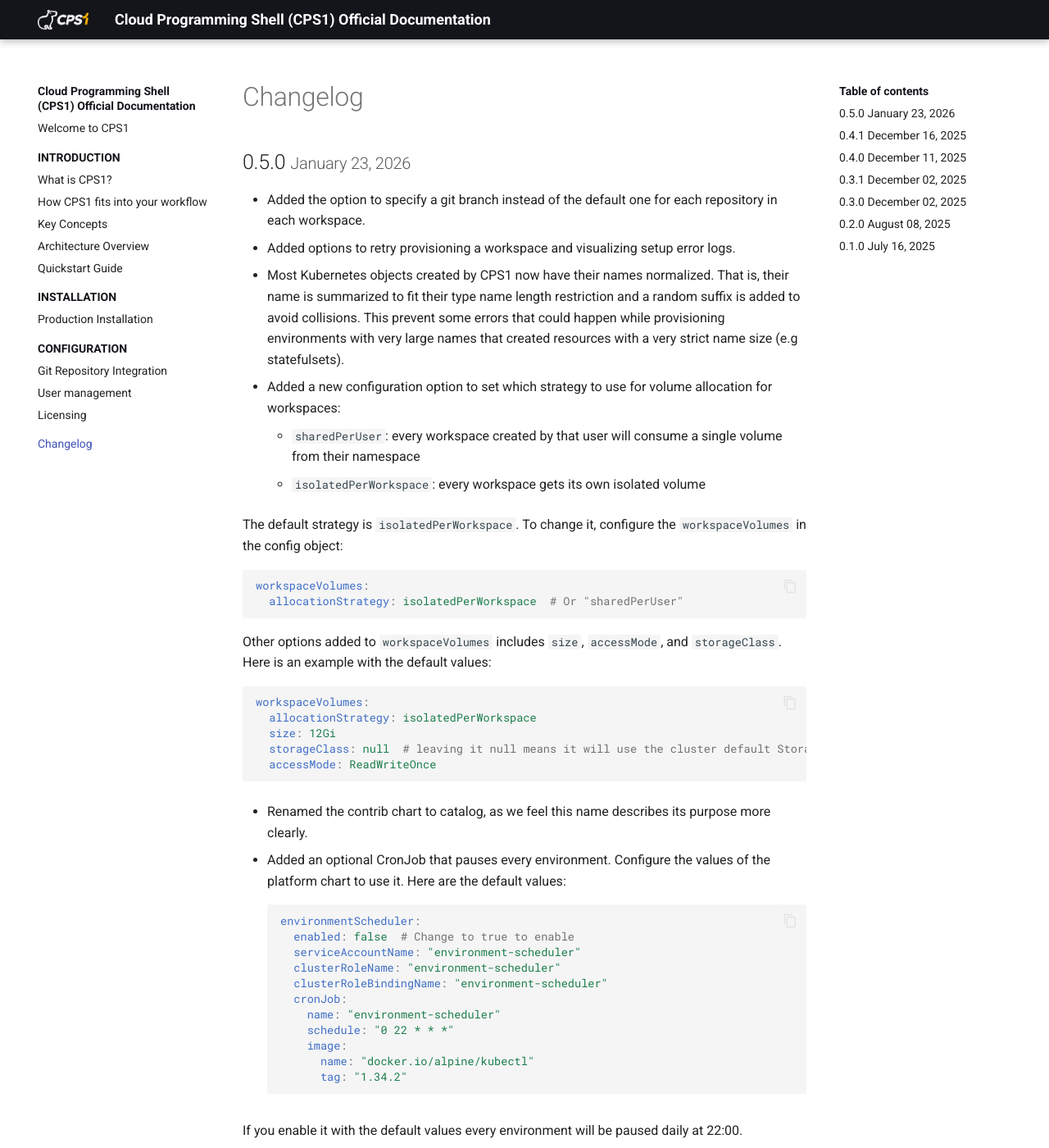
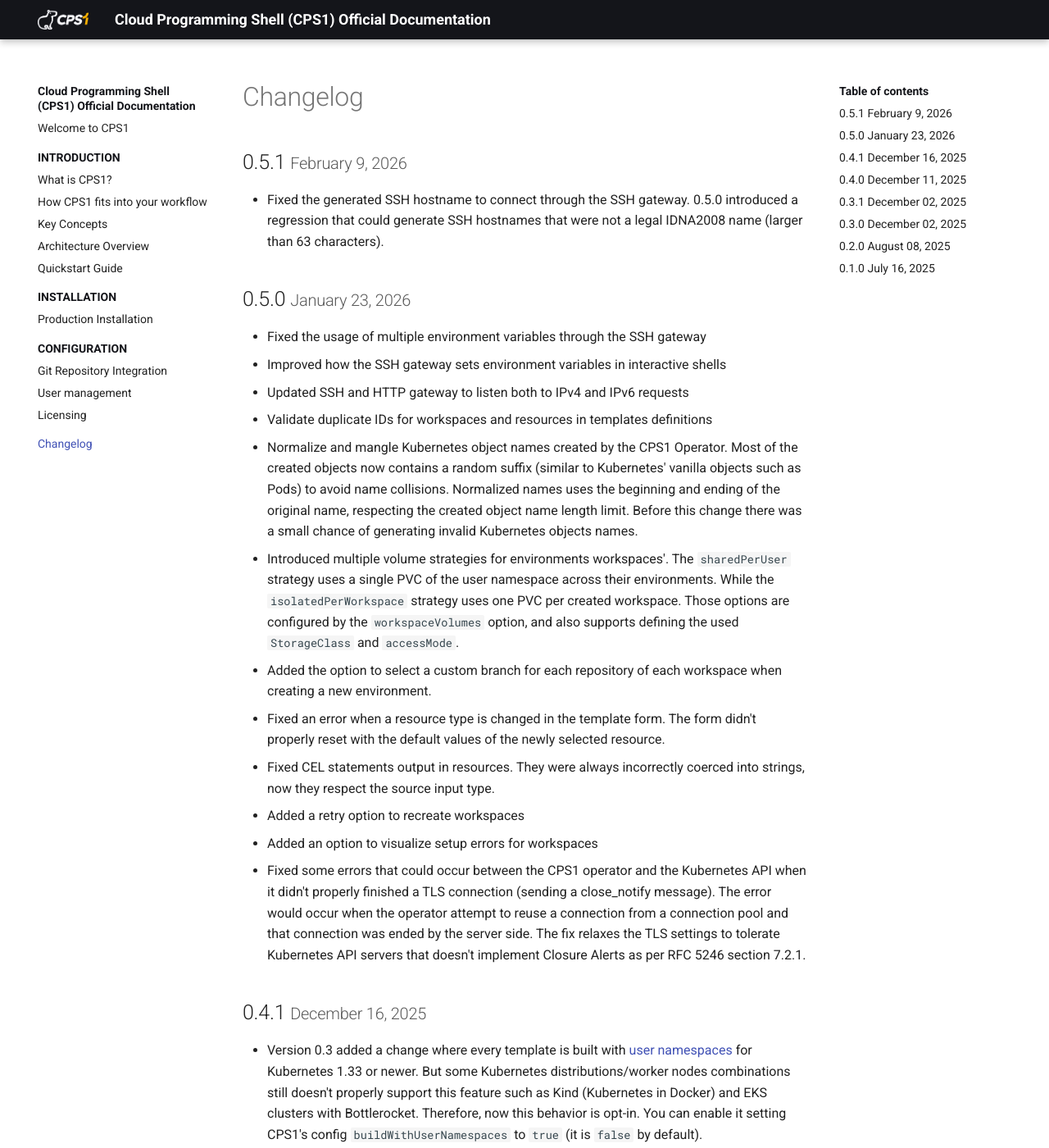
Before and after one commit to cps-1/docs, an MkDocs documentation site: the page built from docs/changelog.md, in a window 1280 px wide and 1400 px high. Shown: the whole window at 82% size. Built offline with MkDocs 1.6.1 and Material for MkDocs 9.7.7, drawn with Linux system fonts in a browser that asks for light colours; the version menu is left out; some of the changed text lies outside the part shown.

Commit message:
doc: update 0.5.x changelog

````diff
--- a/docs/changelog.md
+++ b/docs/changelog.md
@@ -1,93 +1,42 @@
 # Changelog
+
+## 0.5.1 <small>February 9, 2026</small> { id="0.5.1" }
+
+- Fixed the generated SSH hostname to connect through the SSH gateway. 0.5.0
+introduced a regression that could generate SSH hostnames that were not a legal
+IDNA2008 name (larger than 63 characters).
 
 ## 0.5.0 <small>January 23, 2026</small> { id="0.5.0" }
 
-- Added the option to specify a git branch instead of the default one for each repository in each workspace.
-- Added options to retry provisioning a workspace and visualizing setup error logs.
-- Most Kubernetes objects created by CPS1 now have their names normalized. That is, their name is summarized to fit their type name length restriction and a random suffix is added to avoid collisions. This prevent some errors that could happen while provisioning environments with very large names that created resources with a very strict name size (e.g statefulsets).
-
-- Added a new configuration option to set which strategy to use for volume allocation for workspaces:
-    - `sharedPerUser`: every workspace created by that user will consume a single volume from their namespace
-    - `isolatedPerWorkspace`: every workspace gets its own isolated volume
-
-The default strategy is `isolatedPerWorkspace`. To change it, configure the `workspaceVolumes` in the config object:
-```yaml
-workspaceVolumes:
-  allocationStrategy: isolatedPerWorkspace  # Or "sharedPerUser"
-```
-
-Other options added to `workspaceVolumes` includes `size`, `accessMode`, and `storageClass`. Here is an example with the default values:
-```yaml
-workspaceVolumes:
-  allocationStrategy: isolatedPerWorkspace
-  size: 12Gi
-  storageClass: null  # leaving it null means it will use the cluster default StorageClass
-  accessMode: ReadWriteOnce
-```
-
-- Renamed the contrib chart to catalog, as we feel this name describes its purpose more clearly.
-
-- Added an optional CronJob that pauses every environment. Configure the values of the platform chart to use it. Here are the default values:
-```yaml
-environmentScheduler:
-  enabled: false  # Change to true to enable
-  serviceAccountName: "environment-scheduler"
-  clusterRoleName: "environment-scheduler"
-  clusterRoleBindingName: "environment-scheduler"
-  cronJob:
-    name: "environment-scheduler"
-    schedule: "0 22 * * *"
-    image:
-      name: "docker.io/alpine/kubectl"
-      tag: "1.34.2"
-```
-
-If you enable it with the default values every environment will be paused daily at 22:00.
-
-- Added some extra customization options for the platform, such as the Ingress class and their annotations. Here are the default values:
-```yaml
-ingress:
-  className: nginx
-  annotations: {}
-```
-
-The internal registry size is also configurable:
-```yaml
-internalRegistry:
-  volumeSize: 50Gi
-```
-
-- Some options were included to control the pod placement for the CPS1 server (operator), gateway and internal OCI registry. The defaults are empty:
-```yaml
-workloads:
-  # See https://kubernetes.io/docs/concepts/scheduling-eviction/assign-pod-node/#nodeselector
-  nodeSelector: {}
-  # See https://kubernetes.io/docs/concepts/scheduling-eviction/assign-pod-node/#node-affinity
-  affinity: {}
-  # See https://kubernetes.io/docs/concepts/scheduling-eviction/taint-and-toleration/
-  tolerations: []
-```
-
-Here is an example to provision those pods on nodes tainted with `workload=addons:NoSchedule`:
-```yaml
-workloads:
-  affinity:
-    nodeAffinity:
-      requiredDuringSchedulingIgnoredDuringExecution:
-        nodeSelectorTerms:
-          - matchExpressions:
-              - key: workload
-                operator: In
-                values:
-                  - addons
-  tolerations:
-    - key: workload
-      operator: Equal
-      value: addons
-      effect: NoSchedule
-```
-
-You can use this to create a node group with smaller nodes to run CPS1 and other cluster addons, while a node group with bigger nodes are available to run the development environments.
+- Fixed the usage of multiple environment variables through the SSH gateway
+- Improved how the SSH gateway sets environment variables in interactive shells
+- Updated SSH and HTTP gateway to listen both to IPv4 and IPv6 requests
+- Validate duplicate IDs for workspaces and resources in templates definitions
+- Normalize and mangle Kubernetes object names created by the CPS1 Operator.
+Most of the created objects now contains a random suffix (similar to
+Kubernetes' vanilla objects such as Pods) to avoid name collisions. Normalized
+names uses the beginning and ending of the original name, respecting the
+created object name length limit. Before this change there was a small chance
+of generating invalid Kubernetes objects names.
+- Introduced multiple volume strategies for environments workspaces'. The
+`sharedPerUser` strategy uses a single PVC of the user namespace across their
+environments. While the `isolatedPerWorkspace` strategy uses one PVC per
+created workspace. Those options are configured by the `workspaceVolumes`
+option, and also supports defining the used `StorageClass` and `accessMode`.
+- Added the option to select a custom branch for each repository of each
+workspace when creating a new environment.
+- Fixed an error when a resource type is changed in the template form. The form
+didn't properly reset with the default values of the newly selected resource.
+- Fixed CEL statements output in resources. They were always incorrectly
+coerced into strings, now they respect the source input type.
+- Added a retry option to recreate workspaces
+- Added an option to visualize setup errors for workspaces
+- Fixed some errors that could occur between the CPS1 operator and the Kubernetes
+API when it didn't properly finished a TLS connection (sending a close_notify
+message). The error would occur when the operator attempt to reuse a connection
+from a connection pool and that connection was ended by the server side. The
+fix relaxes the TLS settings to tolerate Kubernetes API servers that doesn't
+implement Closure Alerts as per RFC 5246 section 7.2.1.
 
 ## 0.4.1 <small>December 16, 2025</small> { id="0.4.1" }
 
````
